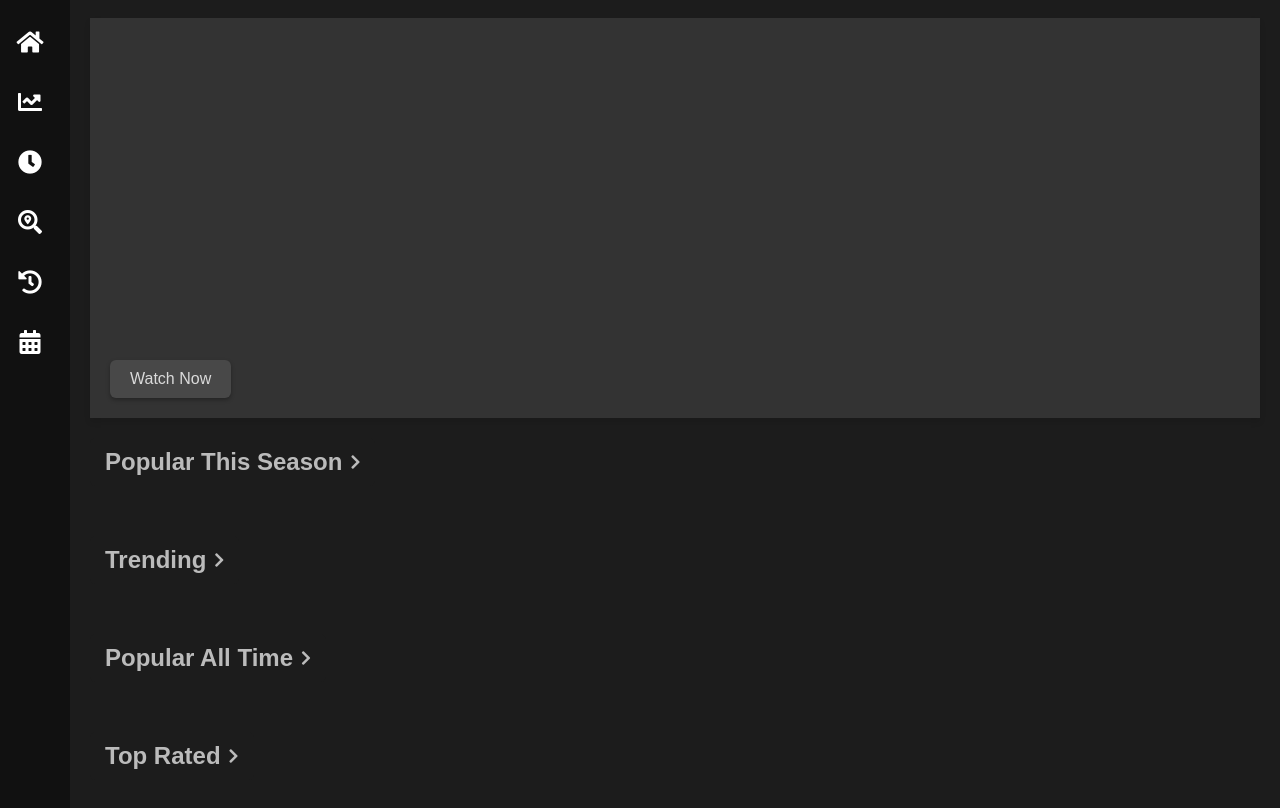
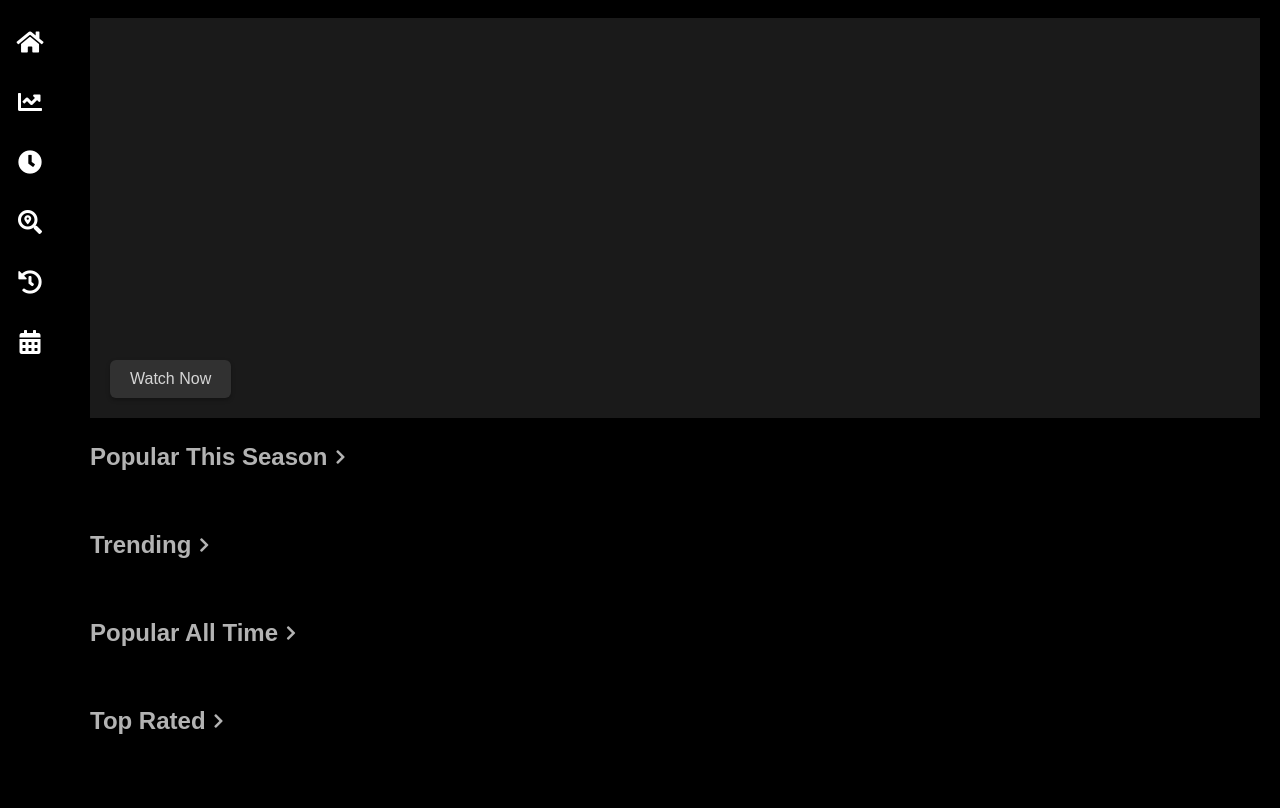
Before and after one commit to ryn-hot/anime-web-client, a website: page frontend/index.html in a window 1280 px wide. Shown: the part 68-876 px from the top of the page. Drawn offline with Linux system fonts and the light colour scheme; no server answers.

Commit message:
aligned the scroll container titles

```diff
--- a/frontend/css/styles.css
+++ b/frontend/css/styles.css
@@ -7,7 +7,7 @@ body {
     margin: 0;
     overflow-x: hidden;
     color: #fff;
-    background-color: #1c1c1c; /* Background color for the page */
+    background-color: #000/*#1c1c1c; */ /* Background color for the page */
 }
 
 /* Main Content */
@@ -245,8 +245,8 @@ body {
 }
 
 .section-title a {
-    background-color: #1c1c1c; /* Match header background */
-    padding: 10px 15px;
+    background-color: #000;/* #1c1c1c; */ /* Match header background */
+    padding: 5px 0px;
     border-radius: 5px;
     color: rgba(255, 255, 255, 0.7);;
     display: inline-flex;
@@ -255,7 +255,6 @@ body {
 }
 
 .section-title a:hover {
-    background-color: #1c1c1c;
     color: #fff;
 }
 
@@ -473,7 +472,7 @@ body {
     left: 0;
     height: 100%;
     width: 70px; /* Collapsed width */
-    background-color: #111;
+    background-color: #000; /*#111; */
     transition: width 0.3s ease;
     overflow-x: hidden;
     z-index: 1000;
```
